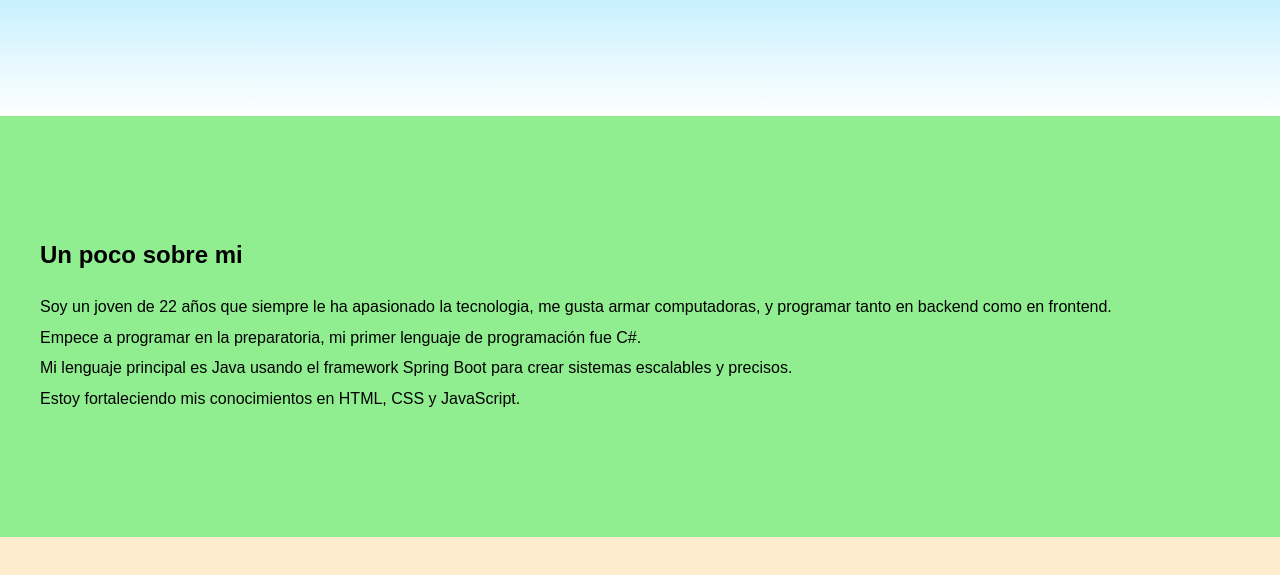
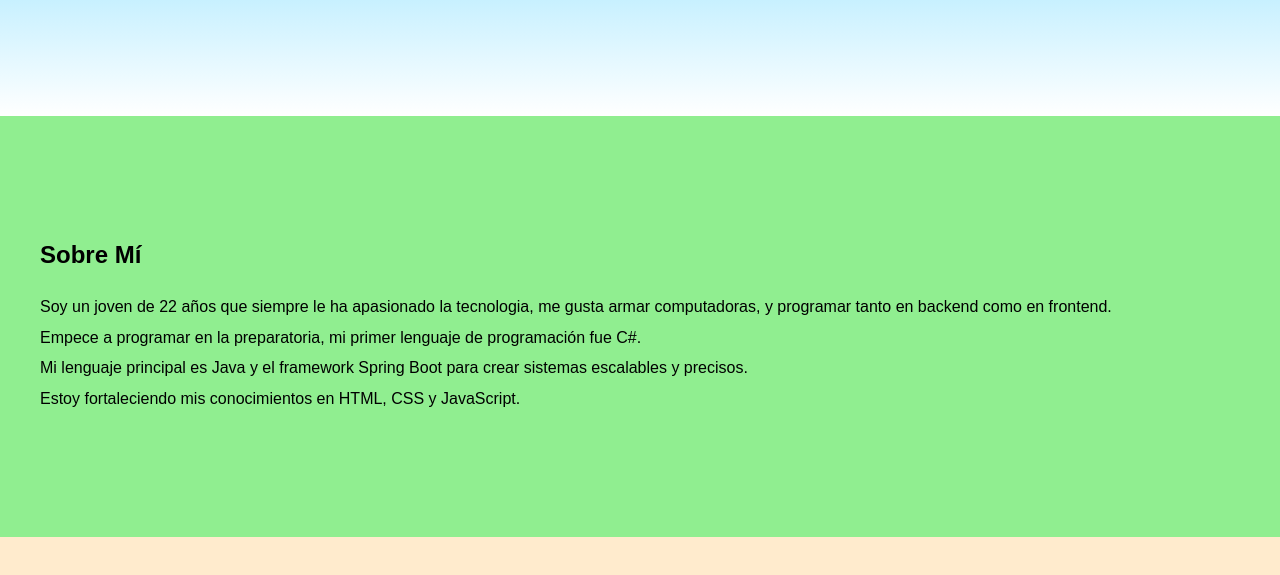
Before and after one commit to AldahirAlonso/Portafolio, a plain HTML site: page index.html in a window 1280 px wide. Shown: the part 485-1060 px from the top of the page. Drawn offline with Linux system fonts and the light colour scheme.

Commit message:
Ligeros ajustes

```diff
--- a/index.html
+++ b/index.html
@@ -42,10 +42,10 @@
 
         <section>
         <div class="container about-container">
-            <h2>Un poco sobre mi</h2>
+            <h2>Sobre Mí</h2>
             <p>Soy un joven de 22 años que siempre le ha apasionado la tecnologia, me gusta armar computadoras, y programar tanto en backend como en frontend.</p>
             <p>Empece a programar en la preparatoria, mi primer lenguaje de programación fue C#.</p>
-            <p>Mi lenguaje principal es Java usando el framework Spring Boot para crear sistemas escalables y precisos.</p>
+            <p>Mi lenguaje principal es Java y el framework Spring Boot para crear sistemas escalables y precisos.</p>
             <p>Estoy fortaleciendo mis conocimientos en HTML, CSS y JavaScript.</p>
         </div>
         </section>
```
